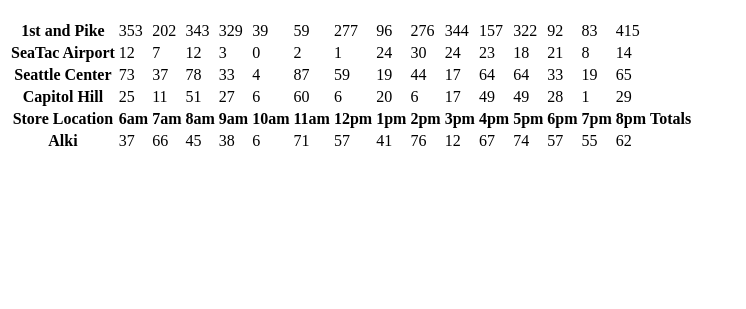
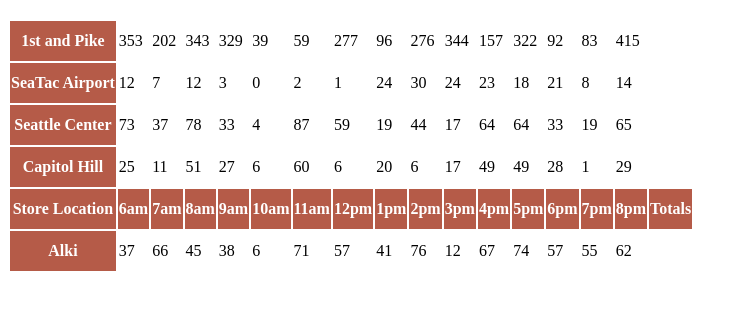
Before and after one commit to ChristopherSClosser/salmon-cookies, a plain HTML site: page sales.html in a window 1280 px wide. Shown: the part 61-370 px from the top of the page, without its empty margins (0-746 px from the left). Drawn offline with Linux system fonts and the light colour scheme.

Commit message:
messed with styling

```diff
--- a/app.js
+++ b/app.js
@@ -104,14 +104,13 @@ function CreateTableHeading(){
 //
 // };
 //console.log(storeFirstPike.cookiesPerHr());
-
+CreateTableHeading();
 //storeFirstPike.salesPerDay();
 console.log('Just ran storeFirstPike.populateTable();');
 storeFirstPike.populateTable();
 console.log('Just ran storeFirstPike.populateTable();');
 storeSeaTac.populateTable();
 console.log('Just ran storeSeaCenter.populateTable();');
-CreateTableHeading();
 storeSeaCenter.populateTable();
 console.log('Just ran storeSeaCenter.populateTable();');
 storeCapHill.populateTable();
--- a/style.css
+++ b/style.css
@@ -1,3 +1,6 @@
-tableHeadings{
-
+th{
+  padding-top: 11px;
+  padding-bottom: 11px;
+  background-color: #B55B48;
+  color: white;
 }
```
Also changed, not shown: sales.html (line endings or trailing spaces).
